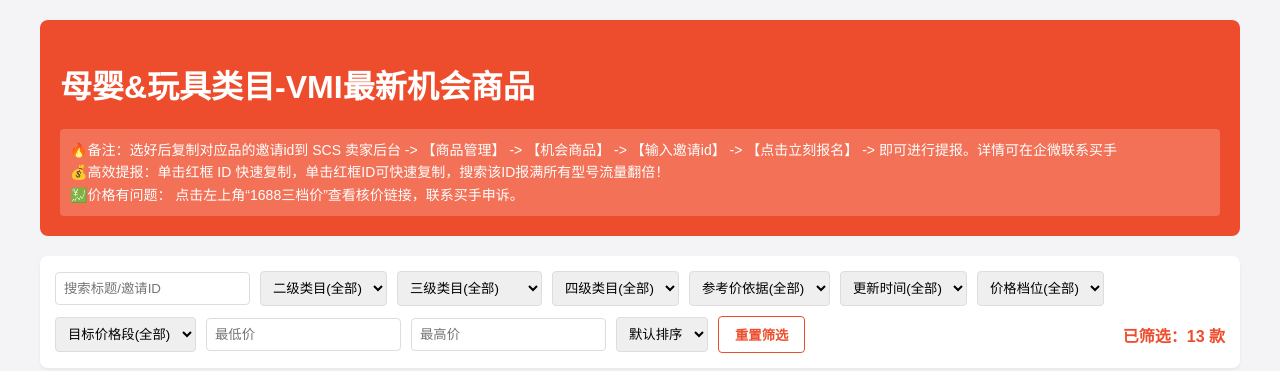
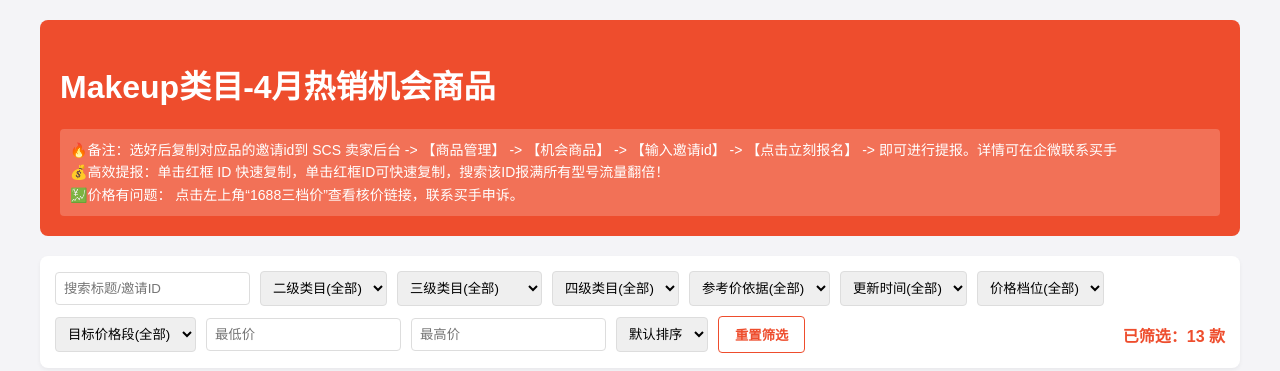
Before and after one commit to kieraliu-blip/pool, a plain HTML site: page index.html in a window 1280 px wide. Shown: the top 371 px of the page. Drawn offline with Linux system fonts and the light colour scheme.

Commit message:
Update index.html

```diff
--- a/index.html
+++ b/index.html
@@ -2,7 +2,7 @@
 <html lang="zh-CN">
 <head>
     <meta charset="UTF-8">
-    <title>母婴&玩具类目-VMI最新机会商品</title>
+    <title>Makeup类目-4月热销机会商品</title>
     <style>
         body { font-family: 'PingFang SC', sans-serif; background: #f4f4f7; color: #333; margin: 0; padding: 20px; }
         .container { max-width: 1200px; margin: 0 auto; }
@@ -54,7 +54,7 @@
 <body>
 <div class="container">
     <header>
-        <h1>母婴&玩具类目-VMI最新机会商品</h1>
+        <h1>Makeup类目-4月热销机会商品</h1>
         <div class="desc-box">
 🔥备注：选好后复制对应品的邀请id到 SCS 卖家后台 -> 【商品管理】 -> 【机会商品】 -> 【输入邀请id】 -> 【点击立刻报名】 -> 即可进行提报。详情可在企微联系买手<br>
 💰高效提报：单击红框 ID 快速复制，单击红框ID可快速复制，搜索该ID报满所有型号流量翻倍！<br>
```
